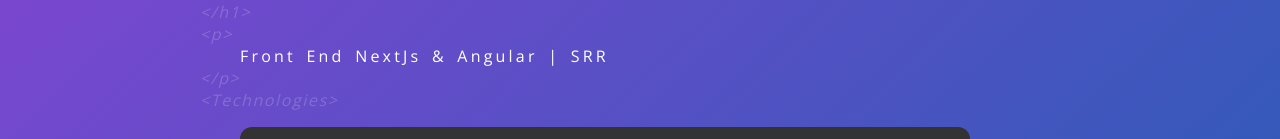
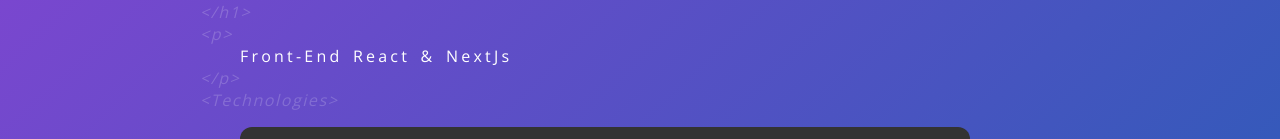
Before and after one commit to LautaroJSON/my-portfolio-Lautaro, a Next.js app: page /home in a window 1280 px wide. Shown: the part 556-695 px from the top of the page. Built offline with nearby package versions, Linux system fonts and the light colour scheme; grey boxes are pictures that could not be loaded; a web font is replaced by a local one.

Commit message:
fix: gradiant bg color on labal class

```diff
--- a/pages/home/index.tsx
+++ b/pages/home/index.tsx
@@ -145,7 +145,7 @@
             <div className="animation-disaper">
               <Tag tagName="p" margin>
                 <div className="animation-disaper">
-                  <p>{`Front End NextJs & Angular | SRR`}</p>
+                  <p>{`Front-End React & NextJs`}</p>
                 </div>
               </Tag>
             </div>
--- a/styles/globalStyles.css
+++ b/styles/globalStyles.css
@@ -56,7 +56,7 @@
     rgba(3, 0, 50, 1) 100%
   );
   animation: gradient 15s ease-in-out infinite;
-  background-size: 400% 400%;
+  background-size: 250% 250%;
 
   background-clip: text; /* Establecer la máscara de texto para WebKit (Safari y Chrome) */
   color: transparent; /* Establecer el color de texto transparente para WebKit (Safari y Chrome) */
```
